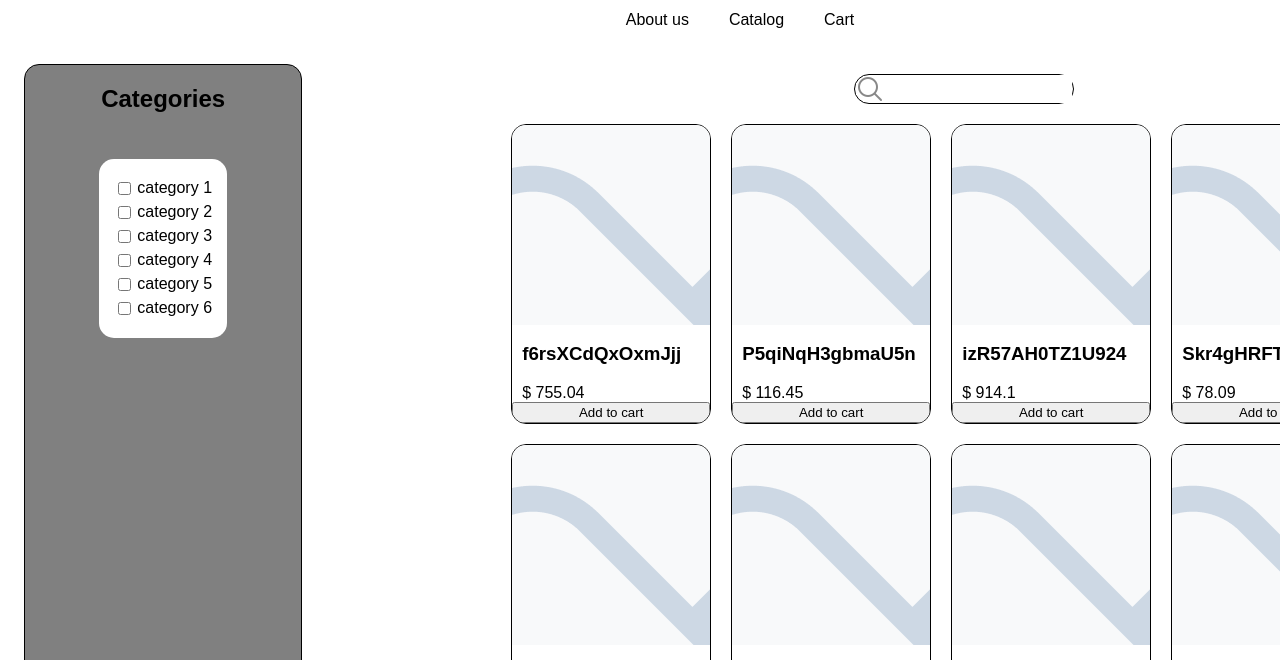
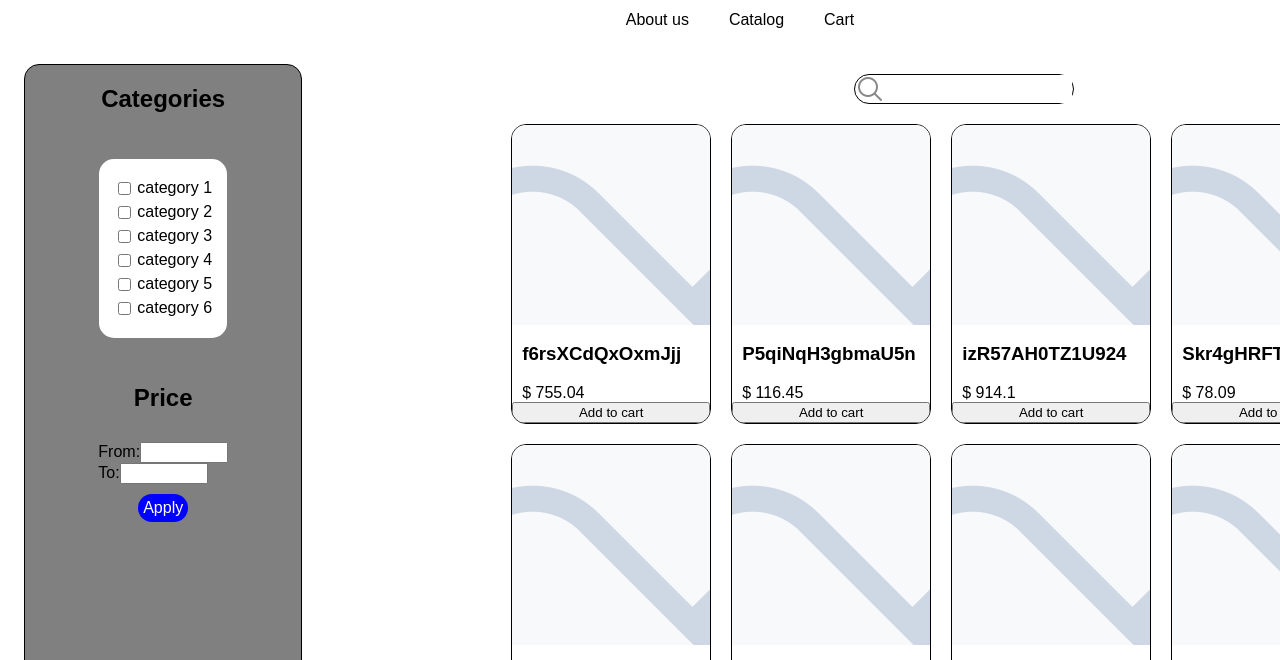
Before and after one commit to shcheslenak-a11y/mini-market, a website built with Vite: page index.html in a window 1280 px wide. Both pictures are taken after a click on the item "Catalog". Shown: the top 660 px of the page. Built offline with nearby package versions, Linux system fonts and the light colour scheme.

Commit message:
feat-43: Add price filter to ui

```diff
--- a/src/main.ts
+++ b/src/main.ts
@@ -90,7 +90,9 @@ function renderProducts(items: HTMLElement, search: string = '') {
         selectedCategories.push((child.lastChild as HTMLTextAreaElement).innerText);
     }
   }
-  const filter = getFilter(search, selectedCategories);
+  const from = (document.getElementById('from') as HTMLInputElement)?.value || '0';
+  const to = (document.getElementById('to') as HTMLInputElement)?.value || '0';
+  const filter = getFilter(search, selectedCategories, true, [from, to]);
 
   items.replaceChildren();
   getData('data/products.json')
@@ -100,11 +102,7 @@ function renderProducts(items: HTMLElement, search: string = '') {
     });
 }
 
-function renderCategories(
-  categories: HTMLElement,
-  searchBar: HTMLInputElement,
-  items: HTMLElement,
-) {
+function renderCategories(categories: HTMLElement) {
   categories.replaceChildren();
   getData('data/categories.json').then((data) => {
     categories.append(
@@ -112,10 +110,6 @@ function renderCategories(
         const listItem = createElement('li');
         const checkbox = createElement('input', { type: 'checkbox' });
         listItem.append(checkbox, createElement('label', {}, item));
-        checkbox.addEventListener('change', () => {
-          renderProducts(items, searchBar.value);
-        });
-
         return listItem;
       }),
     );
@@ -130,7 +124,27 @@ function renderCatalog() {
 
   const filters = createElement('div', { class: 'filters flex-column' });
   const categories = createElement('ul', { id: 'select-category' });
-  filters.append(createElement('h2', {}, 'Categories'), categories);
+  const priceRange = createElement('div');
+  priceRange.append(
+    'From:',
+    createElement('input', { id: 'from', type: 'number', min: '0', max: '100000' }),
+    createElement('br'),
+    'To:',
+    createElement('input', { id: 'to', type: 'number', min: '0', max: '100000' }),
+  );
+
+  const applyButton = createElement('div', { class: 'button' }, 'Apply');
+  applyButton.addEventListener('click', () => {
+    renderProducts(items);
+  });
+
+  filters.append(
+    createElement('h2', {}, 'Categories'),
+    categories,
+    createElement('h2', {}, 'Price'),
+    priceRange,
+    applyButton,
+  );
 
   const search = createElement('div', { class: 'search' });
   const searchInput = createElement('input', { id: 'search' }) as HTMLInputElement;
@@ -139,7 +153,7 @@ function renderCatalog() {
   searchInput.addEventListener('input', () => {
     renderProducts(items, searchInput.value);
   });
-  renderCategories(categories, searchInput, items);
+  renderCategories(categories);
   renderProducts(items);
   products.append(search, items);
   catalog.append(filters, products);
--- a/src/style.css
+++ b/src/style.css
@@ -46,3 +46,13 @@ footer img {
   border-radius: 90px;
   border: 1px solid black;
 }
+
+.button {
+  padding: 5px;
+  border-radius: 15px;
+  background-color: blue;
+  color: white;
+  display: flex;
+  justify-content: center;
+  align-items: center;
+}
```
